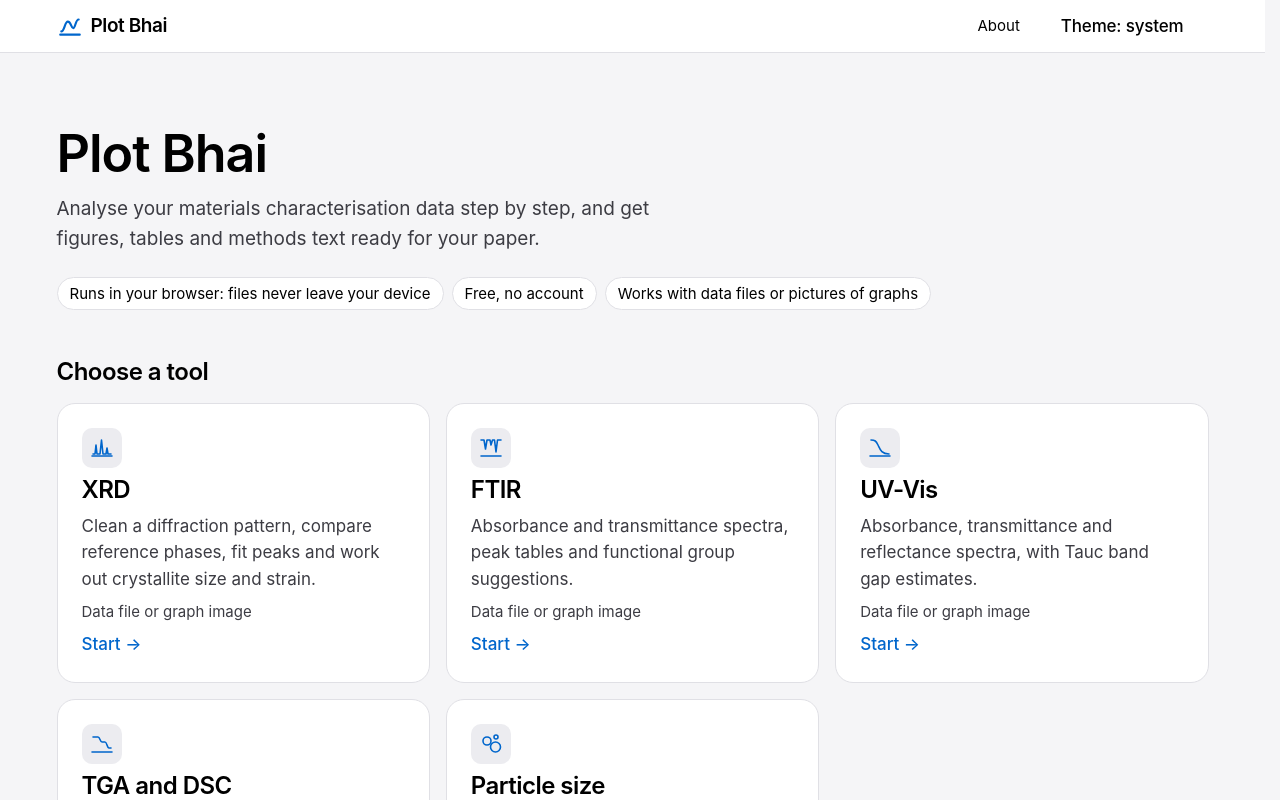
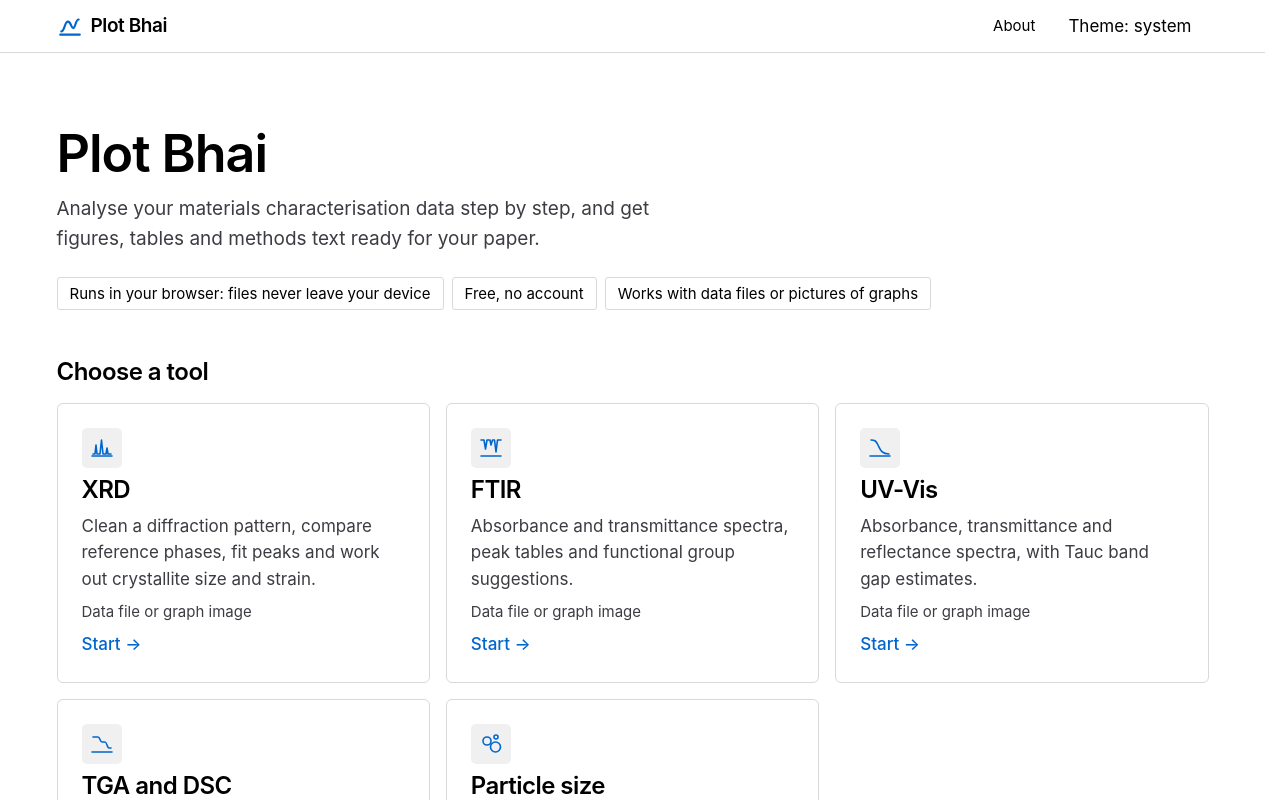
Before and after one commit to shumsularefin/Plot-bhai, a Preact app: page / in a window 1280 px wide. Shown: the top 800 px of the page. Built offline with nearby package versions, Linux system fonts and the light colour scheme; no server answers.

Commit message:
Plain, native-looking theme: white page, small bordered buttons, no cards
Co-Authored-By: Claude Opus 5.5 <noreply@anthropic.com>
Claude-Session: https://claude.ai/code/session_01Bwa6rz96QCyivpcnN85J4c

```diff
--- a/src/ui/base.css
+++ b/src/ui/base.css
@@ -76,13 +76,13 @@ textarea {
   gap: var(--space-2);
   min-height: var(--touch-target);
   min-width: var(--touch-target);
-  padding: 0 var(--space-5);
-  border: 1px solid var(--color-border);
-  border-radius: var(--radius-pill);
+  padding: 0 var(--space-4);
+  border: 1px solid var(--color-control-border);
+  border-radius: var(--radius-control);
   background: var(--color-surface);
+  box-shadow: var(--shadow-control);
   color: var(--color-text);
-  font-weight: var(--weight-medium);
-  letter-spacing: -0.01em;
+  font-weight: var(--weight-regular);
   cursor: pointer;
   transition:
     background-color var(--duration-fast),
@@ -90,9 +90,10 @@ textarea {
 }
 
 .btn[aria-pressed='true'] {
-  border-color: var(--color-text);
-  background: var(--color-text);
-  color: var(--color-surface);
+  border-color: var(--color-border-strong);
+  background: var(--color-surface-muted);
+  box-shadow: inset 0 1px 2px rgb(0 0 0 / 0.15);
+  color: var(--color-text);
 }
 
 .btn:hover:not(:disabled) {
@@ -118,6 +119,12 @@ textarea {
 .btn-quiet {
   border-color: transparent;
   background: transparent;
+  box-shadow: none;
+}
+
+input[type='checkbox'],
+input[type='radio'] {
+  accent-color: var(--color-accent);
 }
 
 /* Form fields */
--- a/src/ui/home.css
+++ b/src/ui/home.css
@@ -32,7 +32,7 @@
 .home-points li {
   padding: var(--space-1) var(--space-3);
   border: 1px solid var(--color-border);
-  border-radius: var(--radius-pill);
+  border-radius: var(--radius-sm);
   background: var(--color-surface);
   font-size: var(--text-sm);
 }
--- a/src/ui/tokens.css
+++ b/src/ui/tokens.css
@@ -7,10 +7,11 @@
   color-scheme: light;
 
   /* Neutral palette and one accent colour. Text pairs meet WCAG AA (checked in tests/tokens.test.ts). */
-  --color-bg: #f5f5f7;
+  --color-bg: #ffffff;
   --color-surface: #ffffff;
-  --color-surface-muted: #ececf0;
-  --color-border: #e0e0e5;
+  --color-surface-muted: #f0f0f0;
+  --color-border: #d9d9d9;
+  --color-control-border: #b3b3b3;
   --color-border-strong: #6e6e73;
   --color-text: #000000;
   --color-text-muted: #3c3c43;
@@ -71,13 +72,16 @@
   --space-7: 3rem;
   --space-8: 4rem;
 
-  --radius-sm: 6px;
-  --radius-md: 10px;
-  --radius-lg: 18px;
+  --radius-sm: 3px;
+  --radius-md: 5px;
+  --radius-lg: 6px;
+  /* Buttons and fields: a small, native-looking rounding. */
+  --radius-control: 5px;
   --radius-pill: 999px;
 
   --shadow-popover: 0 8px 30px rgb(0 0 0 / 0.1), 0 1px 3px rgb(0 0 0 / 0.06);
-  --shadow-card: 0 2px 12px rgb(0 0 0 / 0.04);
+  --shadow-card: none;
+  --shadow-control: 0 0.5px 1.5px rgb(0 0 0 / 0.18);
 
   /* Layout. --gutter is the minimum side padding at every width. */
   --gutter: 16px;
@@ -103,10 +107,11 @@
 @media (prefers-color-scheme: dark) {
   :root:not([data-theme='light']) {
     color-scheme: dark;
-    --color-bg: #000000;
-    --color-surface: #1c1c1e;
-    --color-surface-muted: #2c2c2e;
-    --color-border: #38383a;
+    --color-bg: #1e1e1e;
+    --color-surface: #1e1e1e;
+    --color-surface-muted: #333333;
+    --color-border: #3d3d3d;
+    --color-control-border: #5c5c5c;
     --color-border-strong: #8e8e93;
     --color-text: #ffffff;
     --color-text-muted: #d1d1d6;
@@ -118,15 +123,17 @@
     --color-focus: #2997ff;
     --shadow-popover: 0 8px 30px rgb(0 0 0 / 0.6);
     --shadow-card: none;
+    --shadow-control: 0 0.5px 1.5px rgb(0 0 0 / 0.5);
   }
 }
 
 :root[data-theme='dark'] {
   color-scheme: dark;
-  --color-bg: #000000;
-  --color-surface: #1c1c1e;
-  --color-surface-muted: #2c2c2e;
-  --color-border: #38383a;
+  --color-bg: #1e1e1e;
+  --color-surface: #1e1e1e;
+  --color-surface-muted: #333333;
+  --color-border: #3d3d3d;
+  --color-control-border: #5c5c5c;
   --color-border-strong: #8e8e93;
   --color-text: #ffffff;
   --color-text-muted: #d1d1d6;
@@ -138,6 +145,7 @@
   --color-focus: #2997ff;
   --shadow-popover: 0 8px 30px rgb(0 0 0 / 0.6);
   --shadow-card: none;
+  --shadow-control: 0 0.5px 1.5px rgb(0 0 0 / 0.5);
 }
 
 @media (prefers-reduced-motion: reduce) {
--- a/src/ui/wizard/wizard.css
+++ b/src/ui/wizard/wizard.css
@@ -74,7 +74,7 @@
   min-width: var(--touch-target);
   min-height: var(--touch-target);
   border: 1px solid var(--color-border);
-  border-radius: var(--radius-pill);
+  border-radius: var(--radius-control);
   background: var(--color-accent);
   color: var(--color-on-accent);
   font-weight: var(--weight-bold);
@@ -180,17 +180,8 @@ button.stepper-target:hover .stepper-title {
 .wizard-body {
   display: grid;
   gap: var(--space-4);
-  padding: var(--space-5) var(--space-4);
-  border: 1px solid var(--color-border);
-  border-radius: var(--radius-lg);
-  background: var(--color-surface);
-  box-shadow: var(--shadow-card);
-}
-
-@media (min-width: 768px) {
-  .wizard-body {
-    padding: var(--space-6) var(--space-7);
-  }
+  padding: var(--space-4) 0;
+  border-top: 1px solid var(--color-border);
 }
 
 .wizard-step-title {
@@ -221,14 +212,6 @@ button.stepper-target:hover .stepper-title {
   padding: var(--space-3) 0;
   border-top: 1px solid var(--color-border);
   background: var(--color-bg);
-}
-
-@supports (backdrop-filter: blur(1px)) or (-webkit-backdrop-filter: blur(1px)) {
-  .wizard-footer {
-    background: color-mix(in srgb, var(--color-bg) 82%, transparent);
-    -webkit-backdrop-filter: saturate(180%) blur(20px);
-    backdrop-filter: saturate(180%) blur(20px);
-  }
 }
 
 @media (max-width: 1099px) {
```
Also changed, not shown: 1 other file (tests, documents, lock files or other folders).
